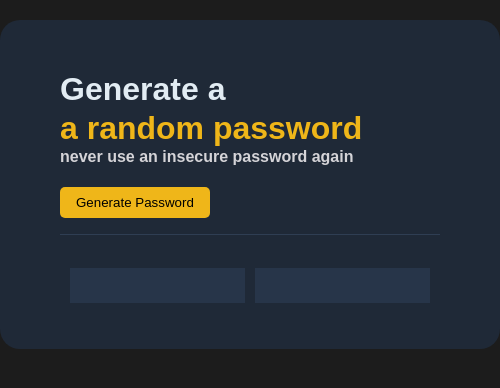
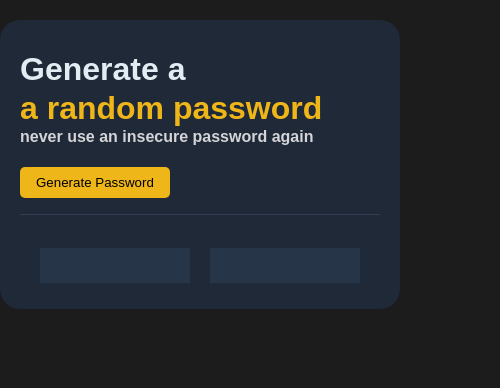
Before and after one commit to Yasseen-Drei/Password-generator, a plain HTML site: page index.html in a window 390 px wide. Shown: the whole page, 500 px wide, since content can reach past the window. Drawn offline with Linux system fonts and the light colour scheme; a web font is replaced by a local one.

Commit message:
Fixied Mobile site
-Fixed the ratio
-added an icon and standalone home screen shortcut with an icon

```diff
--- a/index.html
+++ b/index.html
@@ -1,6 +1,10 @@
 <!DOCTYPE html>
 <html lang="en">
 <head>
+    <link rel="apple-touch-icon" sizes="180x180" href="/apple-touch-icon.png">
+    <link rel="icon" type="image/png" sizes="32x32" href="/favicon-32x32.png">
+    <link rel="icon" type="image/png" sizes="16x16" href="/favicon-16x16.png">
+    <link rel="manifest" href="/site.webmanifest">
     <link rel="preconnect" href="https://fonts.googleapis.com">
     <link rel="preconnect" href="https://fonts.gstatic.com" crossorigin>
     <link href="https://fonts.googleapis.com/css2?family=Bakbak+One&display=swap" rel="stylesheet">
--- a/styles.css
+++ b/styles.css
@@ -8,11 +8,11 @@ body {
 }
 
 #main {
-    max-width: 800px;
-    min-width: 500px;
+    max-width: 700px;
+    min-width: 400px;
     margin: 20px auto;
     background: #1F2937;
-    padding: 30px 60px;
+    padding: 10px 20px;
     border-radius: 20px;
     -moz-box-sizing: border-box;
     -webkit-box-sizing: border-box;
@@ -54,9 +54,10 @@ hr {
 
 .result-box {
     background: #273549;
-    min-width: 175px;
+    min-width: 150px;
     height: 35px;
     padding: 8px 16px;
+    text-align: center;
     color: #EFB619;
     font-family: Verdana, Geneva, Tahoma, sans-serif;
     -moz-box-sizing: border-box;
```
Also changed, not shown: android-chrome-192x192.png (added), android-chrome-512x512.png (added), apple-touch-icon.png (added), favicon-16x16.png (added), favicon-32x32.png (added), favicon.ico (added), site.webmanifest (added).
